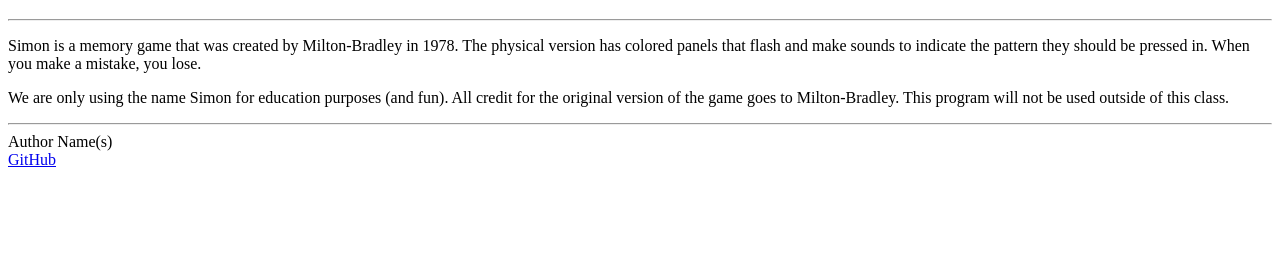
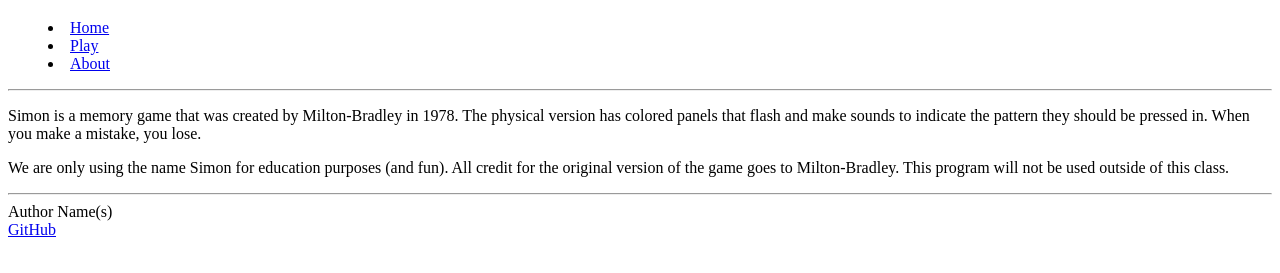
Before and after one commit to hhellwig/simon, a plain HTML site: page about.html in a window 1280 px wide. Shown: the part 61-334 px from the top of the page. Drawn offline with Linux system fonts and the light colour scheme.

Commit message:
Update(html) page links added

```diff
--- a/about.html
+++ b/about.html
@@ -12,7 +12,9 @@
 
             <nav>
                 <menu>
-
+                    <li><a href="index.html">Home</a></li>
+                    <li><a href="play.html">Play</a></li>
+                    <li><a href="about.html">About</a></li>
                 </menu>
             </nav>
             <hr />
```
Also changed, not shown: index.html (+2 -0 lines).
